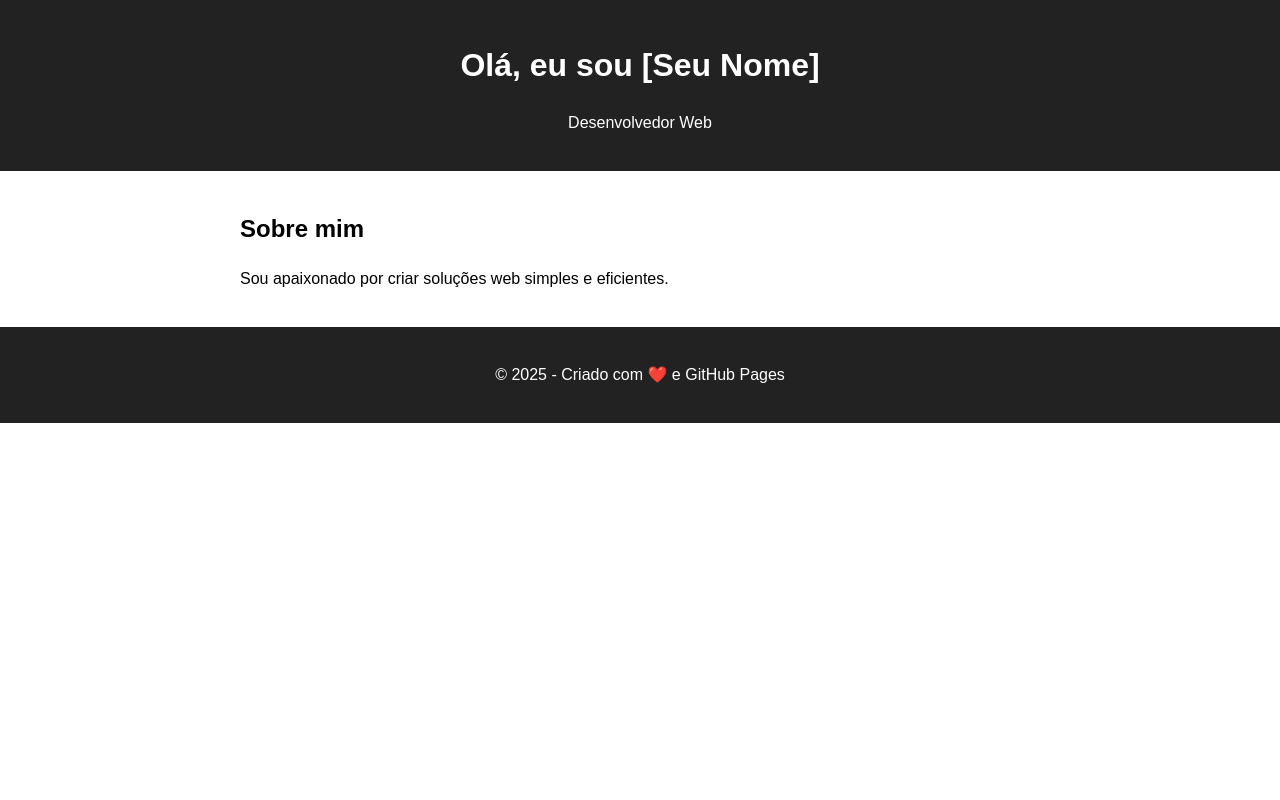
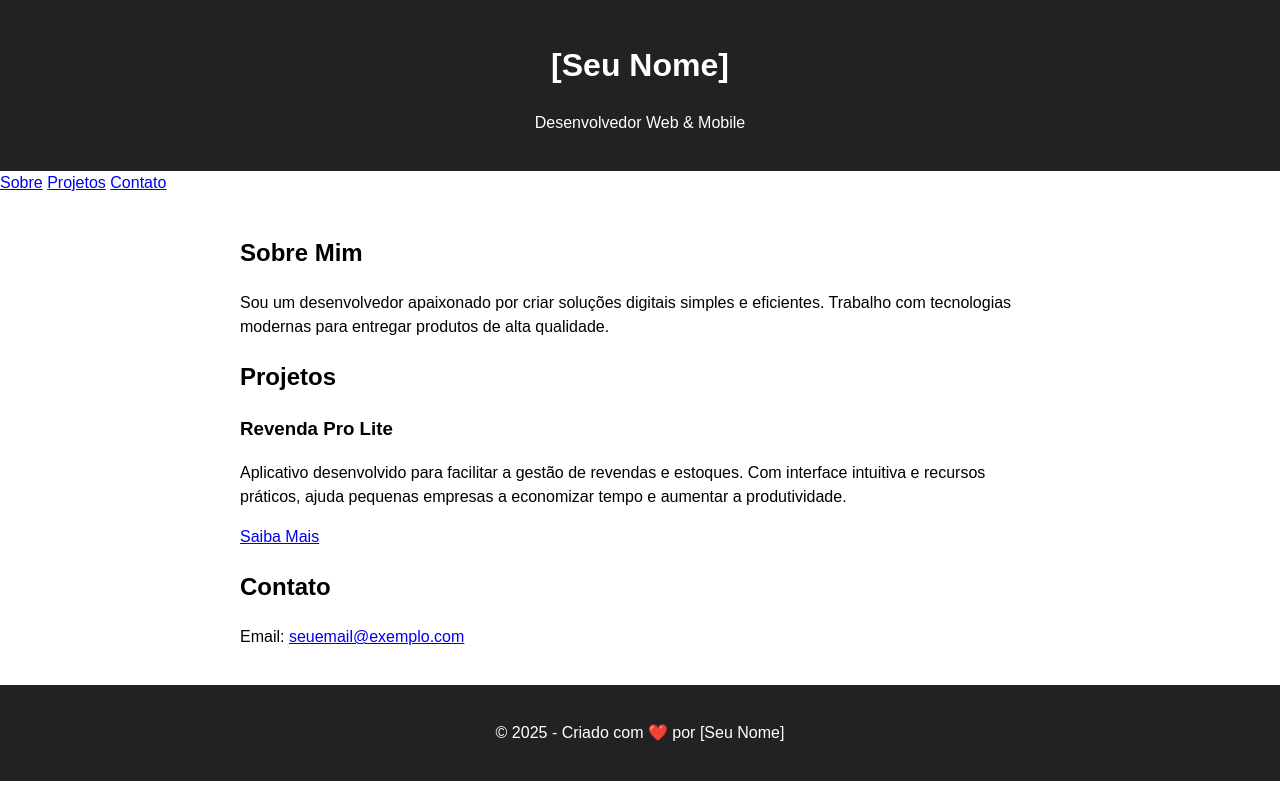
Before and after one commit to RSM461/rsm461.github.io, a plain HTML site: page index.html in a window 1280 px wide. Drawn offline with Linux system fonts and the light colour scheme.

Commit message:
Update index.html

```diff
--- a/index.html
+++ b/index.html
@@ -3,22 +3,48 @@
 <head>
   <meta charset="UTF-8" />
   <meta name="viewport" content="width=device-width, initial-scale=1.0"/>
-  <title>Meu Portfólio</title>
+  <title>Portfólio - [Seu Nome]</title>
   <link rel="stylesheet" href="style.css"/>
 </head>
 <body>
   <header>
-    <h1>Olá, eu sou [Seu Nome]</h1>
-    <p>Desenvolvedor Web</p>
+    <div class="container">
+      <h1>[Seu Nome]</h1>
+      <p>Desenvolvedor Web & Mobile</p>
+    </div>
   </header>
-  <main>
-    <section>
-      <h2>Sobre mim</h2>
-      <p>Sou apaixonado por criar soluções web simples e eficientes.</p>
+
+  <nav>
+    <div class="container">
+      <a href="#sobre">Sobre</a>
+      <a href="#projetos">Projetos</a>
+      <a href="#contato">Contato</a>
+    </div>
+  </nav>
+
+  <main class="container">
+    <section id="sobre">
+      <h2>Sobre Mim</h2>
+      <p>Sou um desenvolvedor apaixonado por criar soluções digitais simples e eficientes. Trabalho com tecnologias modernas para entregar produtos de alta qualidade.</p>
+    </section>
+
+    <section id="projetos">
+      <h2>Projetos</h2>
+      <div class="card">
+        <h3>Revenda Pro Lite</h3>
+        <p>Aplicativo desenvolvido para facilitar a gestão de revendas e estoques. Com interface intuitiva e recursos práticos, ajuda pequenas empresas a economizar tempo e aumentar a produtividade.</p>
+        <a href="#" class="btn">Saiba Mais</a>
+      </div>
+    </section>
+
+    <section id="contato">
+      <h2>Contato</h2>
+      <p>Email: <a href="mailto:seuemail@exemplo.com">seuemail@exemplo.com</a></p>
     </section>
   </main>
+
   <footer>
-    <p>© 2025 - Criado com ❤️ e GitHub Pages</p>
+    <p>© 2025 - Criado com ❤️ por [Seu Nome]</p>
   </footer>
 </body>
 </html>
```
